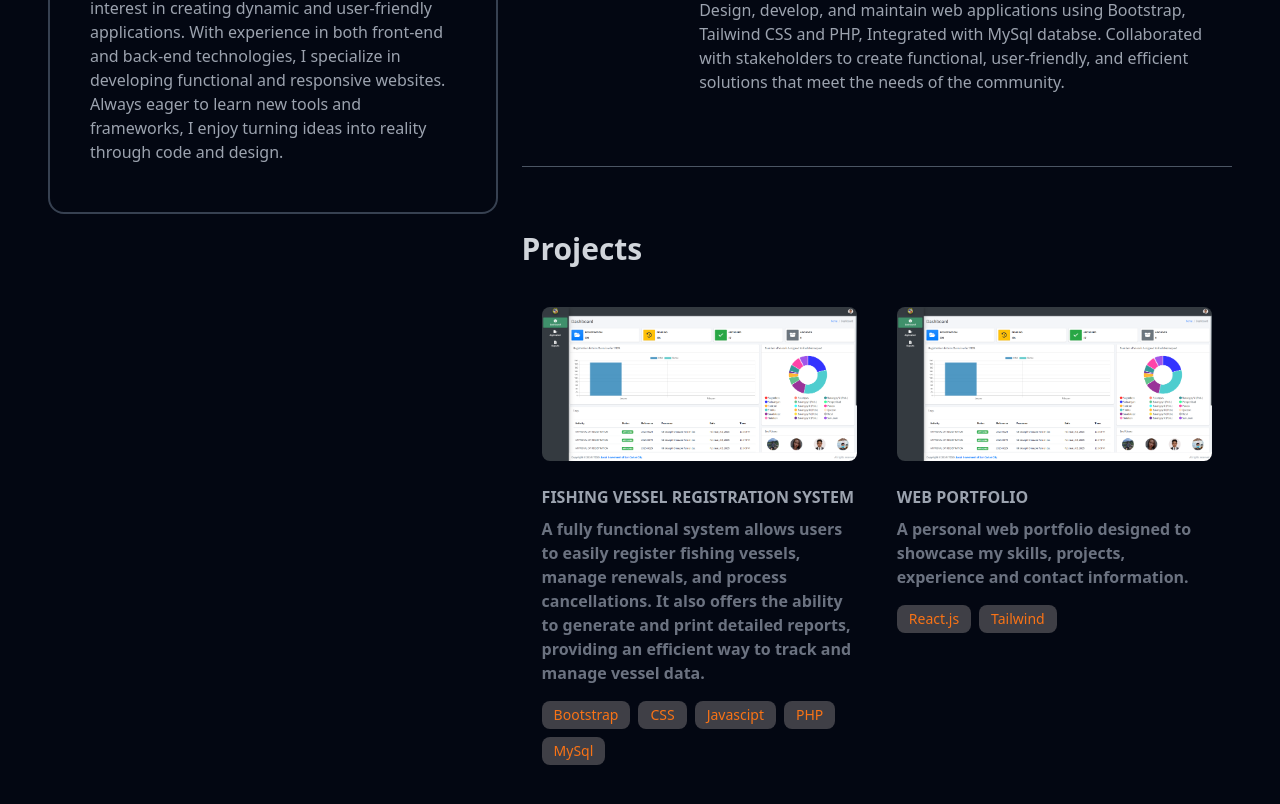
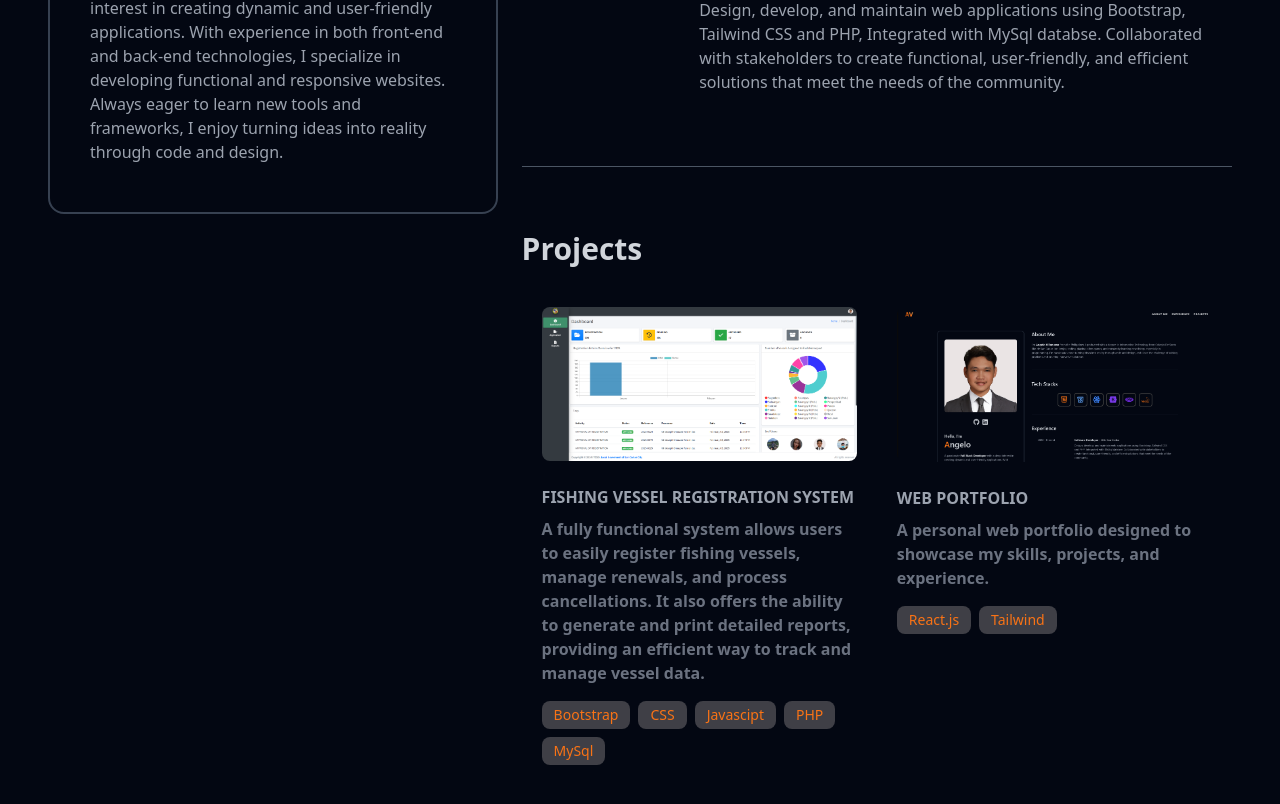
Before and after one commit to bonvillanueva21/portfolio, a React (Create React App) app: page / in a window 1280 px wide. Shown: the part 832-1636 px from the top of the page. Built offline with nearby package versions, Linux system fonts and the light colour scheme.

Commit message:
Update Project Section

```diff
--- a/src/constants/index.js
+++ b/src/constants/index.js
@@ -1,4 +1,5 @@
 import fvrs from "./../assets/images/projects/fvrs.png";
+import reactPortfolio from "./../assets/images/projects/react-portfolio.png";
 
 export const experience = [
   {
@@ -19,10 +20,9 @@ export const projects = [
     techonologies: ["Bootstrap", "CSS", "Javascipt", "PHP", "MySql"],
   },
   {
-    img: fvrs,
+    img: reactPortfolio,
     title: "Web Portfolio",
-    description:
-      "A personal web portfolio designed to showcase my skills, projects, experience and contact information.",
+    description: "A personal web portfolio designed to showcase my skills, projects, and experience.",
     techonologies: ["React.js", "Tailwind"],
   },
 ];
```
Also changed, not shown: src/assets/images/projects/react-portfolio.png (added).
